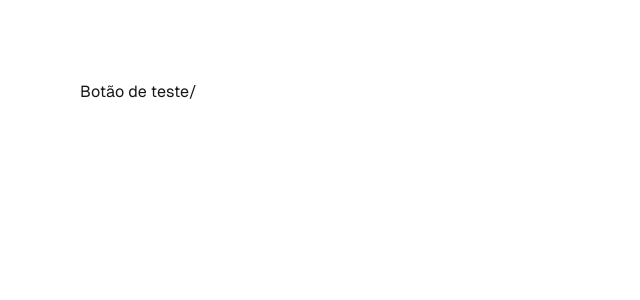
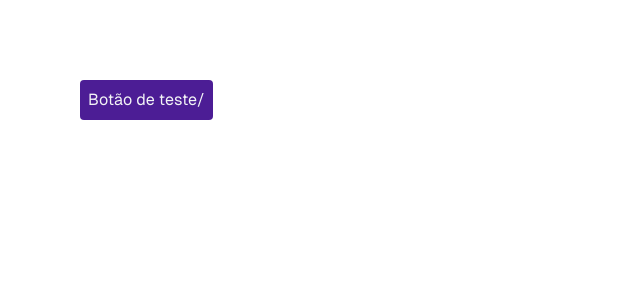
Before and after one commit to ErivanF/cod3r-next-project, a Next.js app: page / in a window 1280 px wide. Shown: the top 300 px of the page, without its empty margins (0-640 px from the left). Built offline with nearby package versions, Linux system fonts and the light colour scheme.

Commit message:
added button styling

```diff
--- a/src/components/Button/index.tsx
+++ b/src/components/Button/index.tsx
@@ -5,5 +5,12 @@ interface props {
   handleClick: () => void;
 }
 export default function Button({ children, handleClick }: props) {
-  return <button onClick={() => handleClick()}>{children}</button>;
+  return (
+    <button
+      className="p-2 bg-violet-900 text-gray-100 rounded"
+      onClick={() => handleClick()}
+    >
+      {children}
+    </button>
+  );
 }
```
